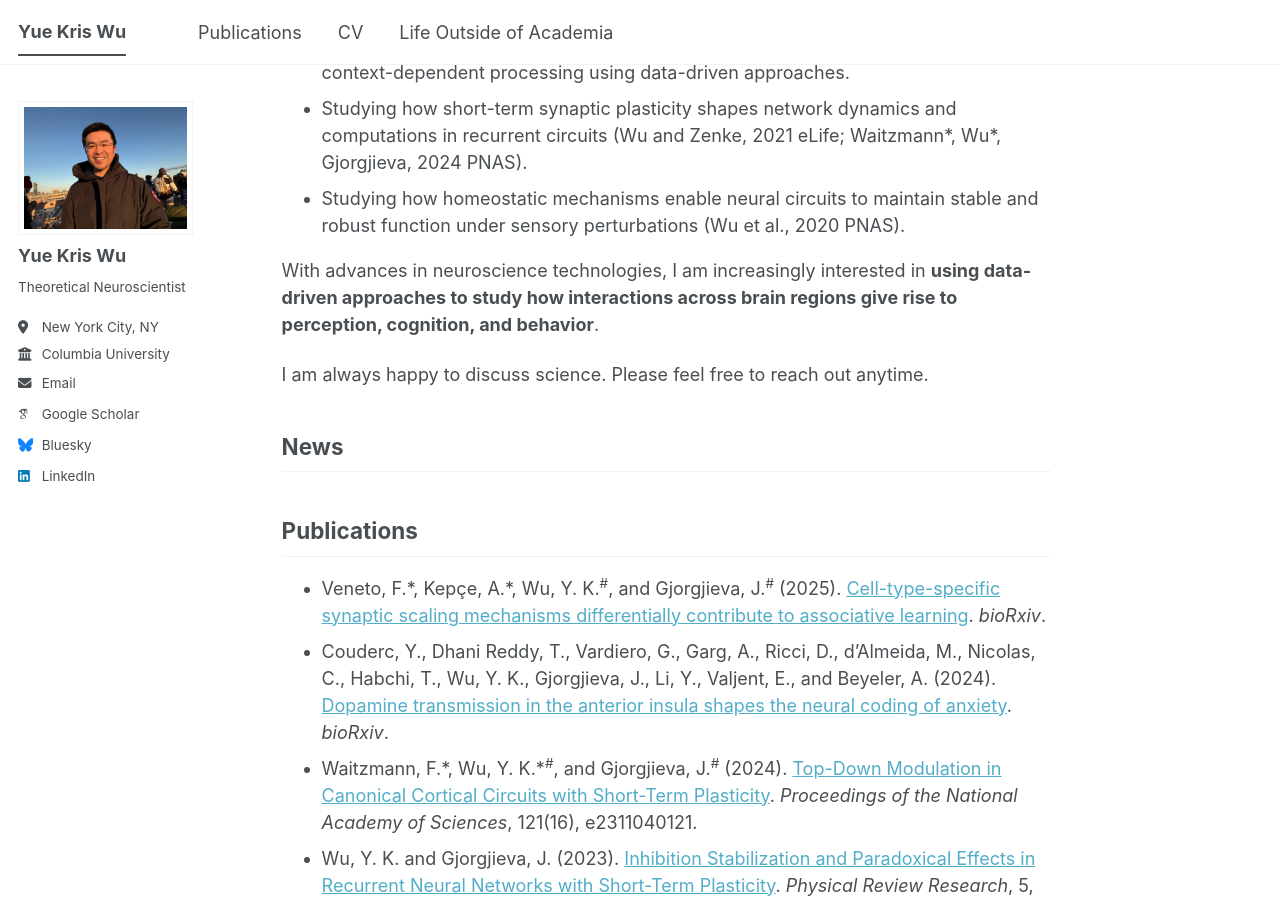
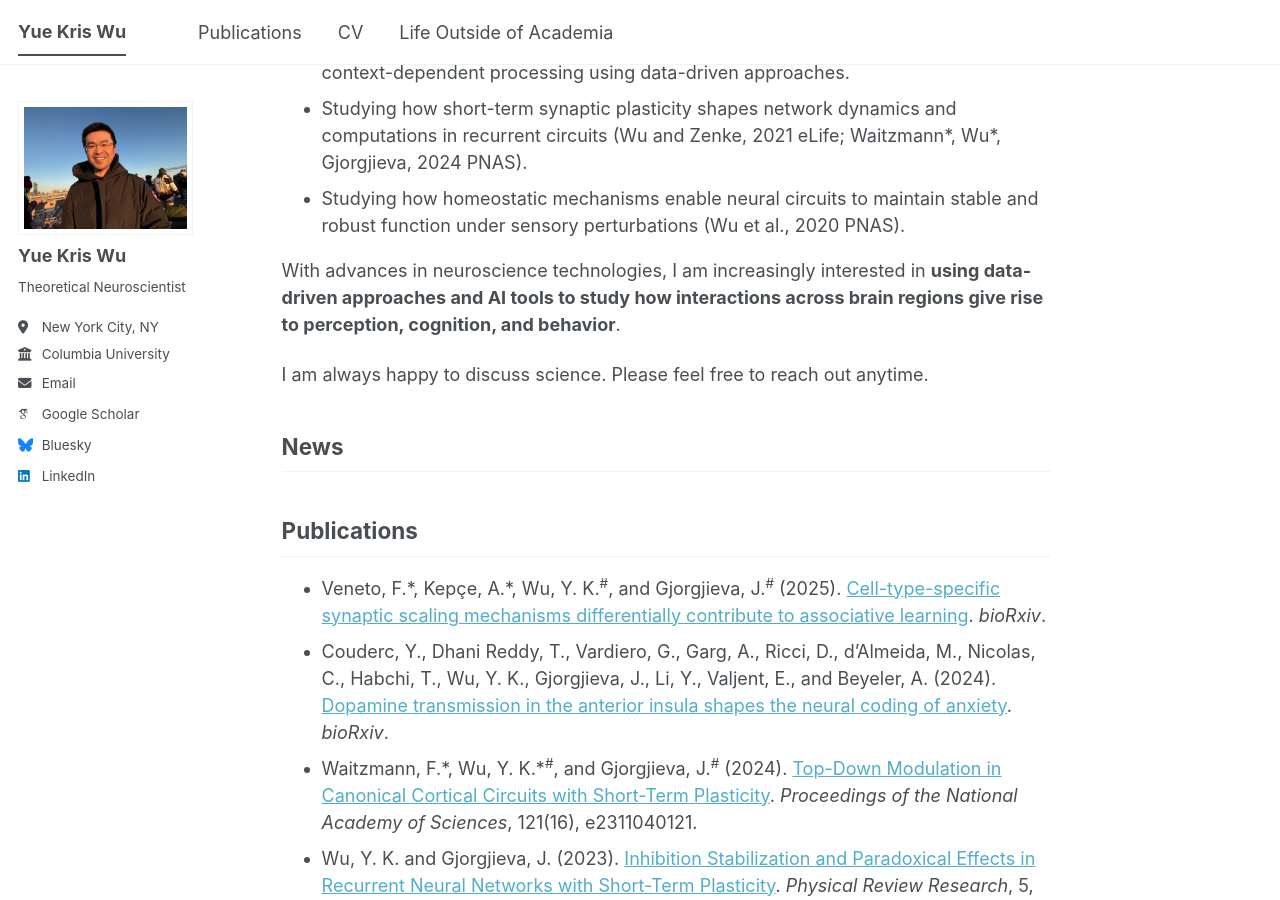
Before and after one commit to yuekriswu/yuekriswu.github.io, a Jekyll site: the page built from _pages/about.md, in a window 1280 px wide and 900 px high, scrolled down 420 px. Built offline with Jekyll 4.4.1, drawn with Linux system fonts in a browser that asks for light colours; emoji names are drawn with the system emoji font; some web fonts are replaced; a script bundle is joined from its source files by our own code; library files that are not in the unit come from our copies.

Commit message:
Update about.md

```diff
--- a/_pages/about.md
+++ b/_pages/about.md
@@ -18,7 +18,7 @@ Selected topics I have worked on include:
 * Studying how short-term synaptic plasticity shapes network dynamics and computations in recurrent circuits (Wu and Zenke, 2021 eLife; Waitzmann\*, Wu\*, Gjorgjieva, 2024 PNAS).
 * Studying how homeostatic mechanisms enable neural circuits to maintain stable and robust function under sensory perturbations (Wu et al., 2020 PNAS).
 
-With advances in neuroscience technologies, I am increasingly interested in **using data-driven approaches to study how interactions across brain regions give rise to perception, cognition, and behavior**.
+With advances in neuroscience technologies, I am increasingly interested in **using data-driven approaches and AI tools to study how interactions across brain regions give rise to perception, cognition, and behavior**.
 
 I am always happy to discuss science. Please feel free to reach out anytime.
 
```
